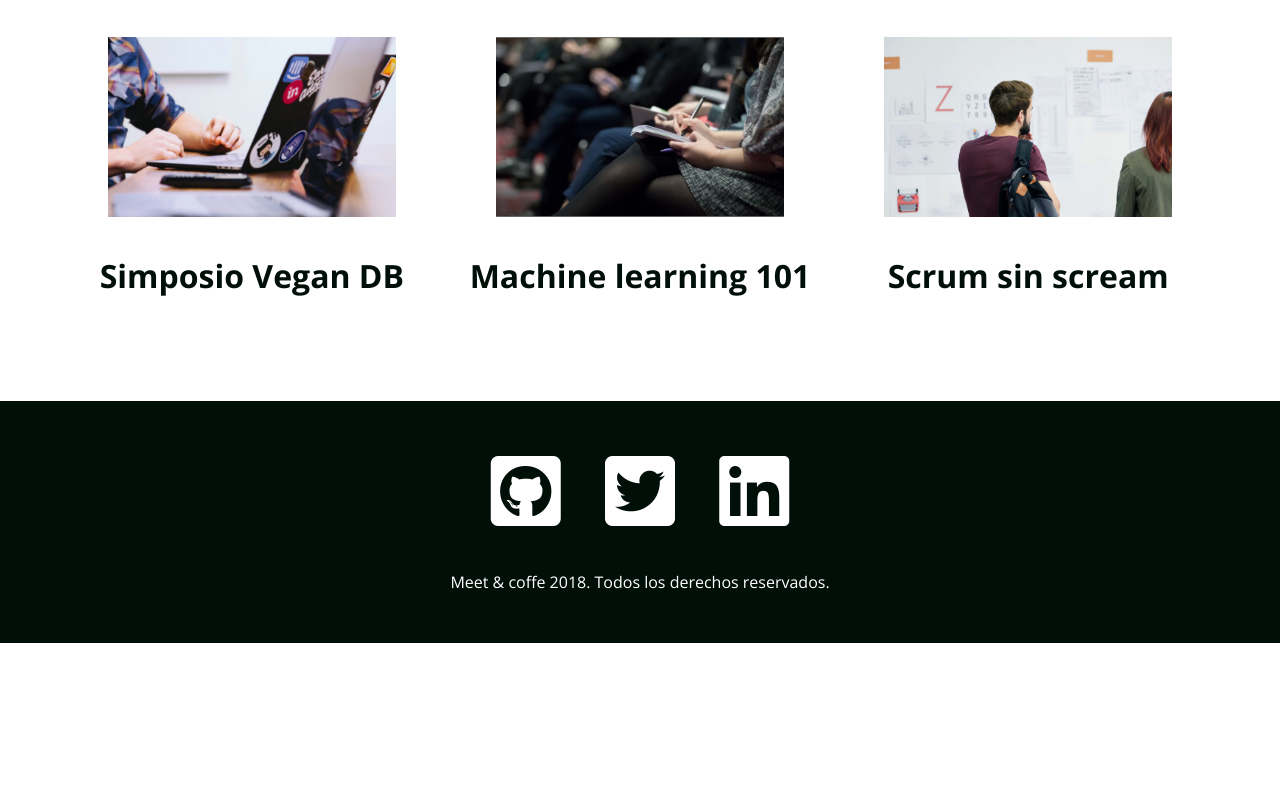
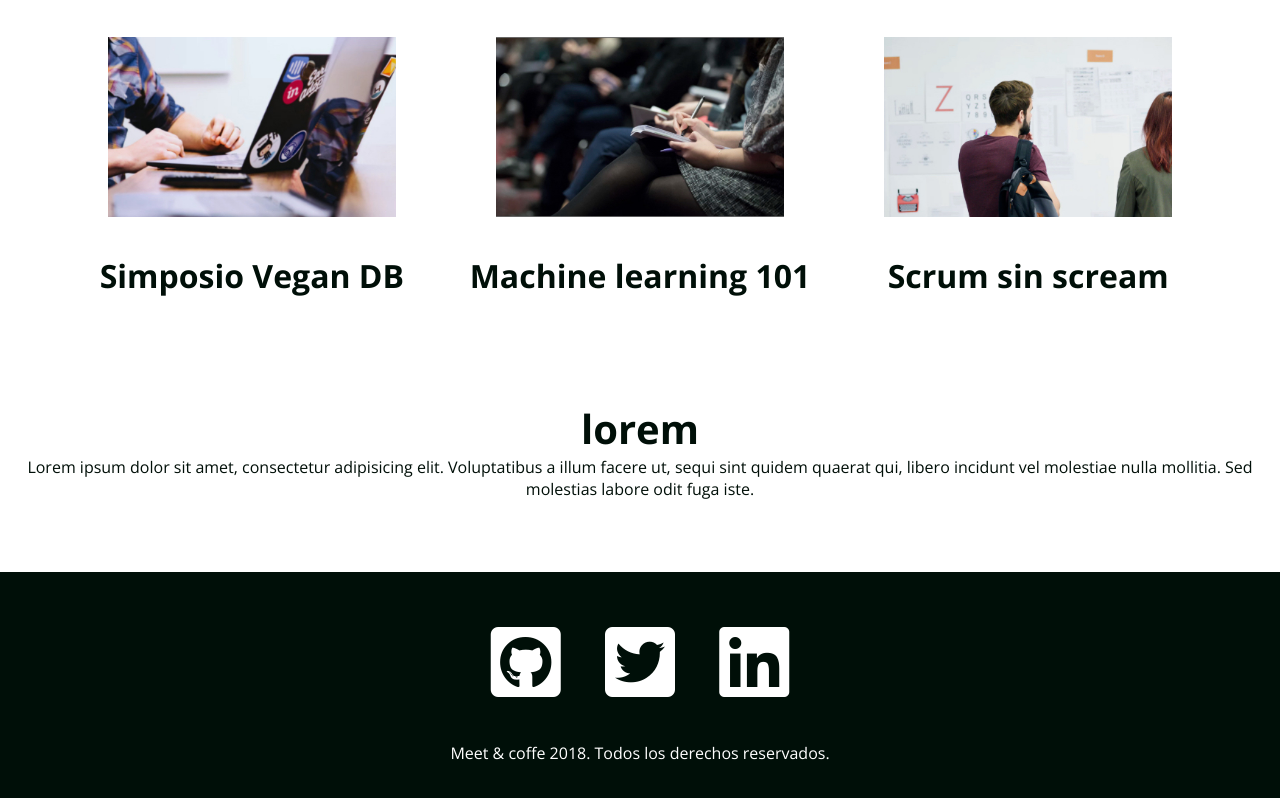
Before and after one commit to matistephens/meet-coffee, a plain HTML site: page index.html in a window 1280 px wide. Shown: the part 1527-2325 px from the top of the page. Before the commit the page ends 2170 px from the top, so only its background shows below. Drawn offline with nearby package versions, Linux system fonts and the light colour scheme.

Commit message:
added new text to the index meet&coffee project

```diff
--- a/index.html
+++ b/index.html
@@ -66,6 +66,11 @@
 		</article>
   </section>
 
+	<section>
+		<h2>lorem</h2>
+		<p>Lorem ipsum dolor sit amet, consectetur adipisicing elit. Voluptatibus a illum facere ut, sequi sint quidem quaerat qui, libero incidunt vel molestiae nulla mollitia. Sed molestias labore odit fuga iste.</p>
+	</section>
+
 	<footer id="contacto" class="oscuro">
 		<a href="https://github.com"><i class="fab fa-github-square fa-5x"></i></a>
 		<a href="https://twitter.com"><i class="fab fa-twitter-square fa-5x"></i></a>
```
